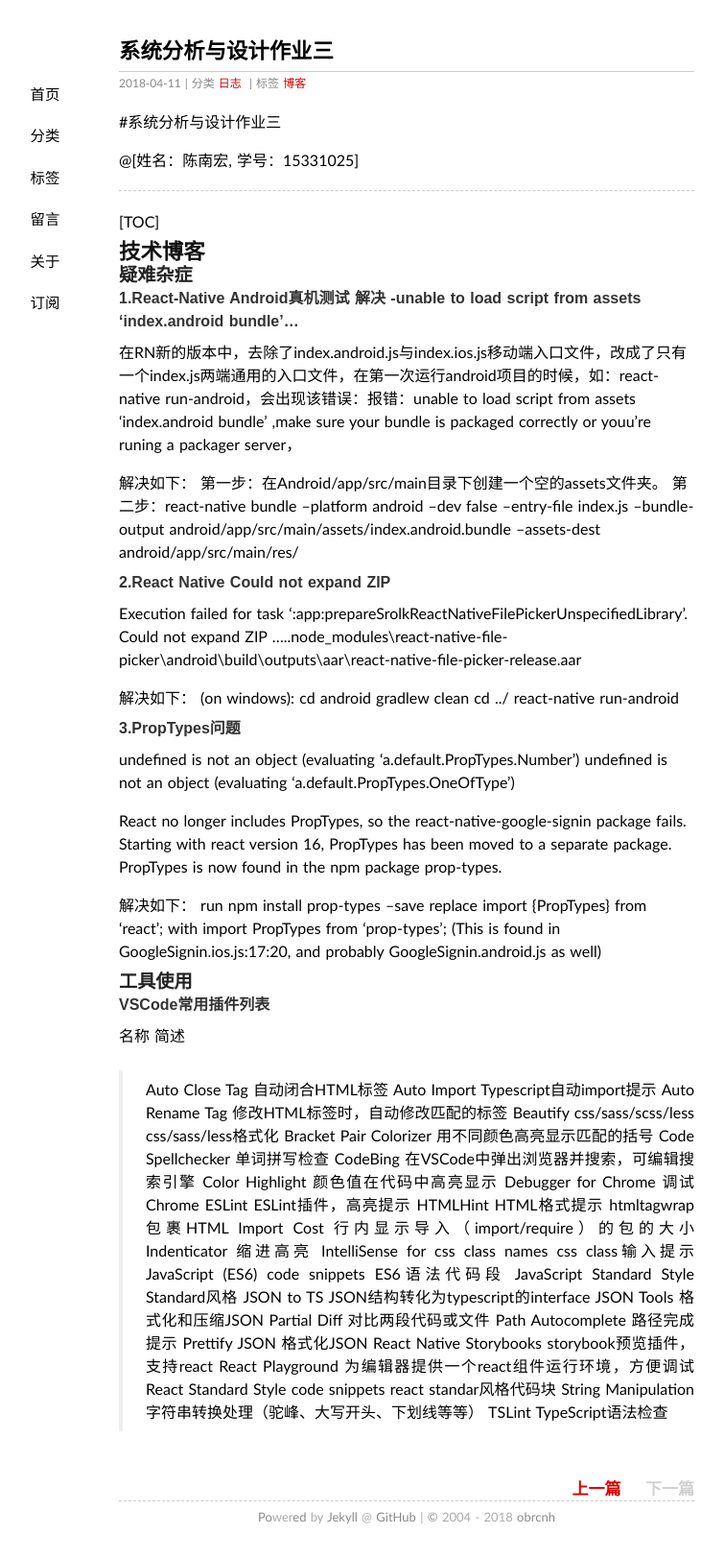
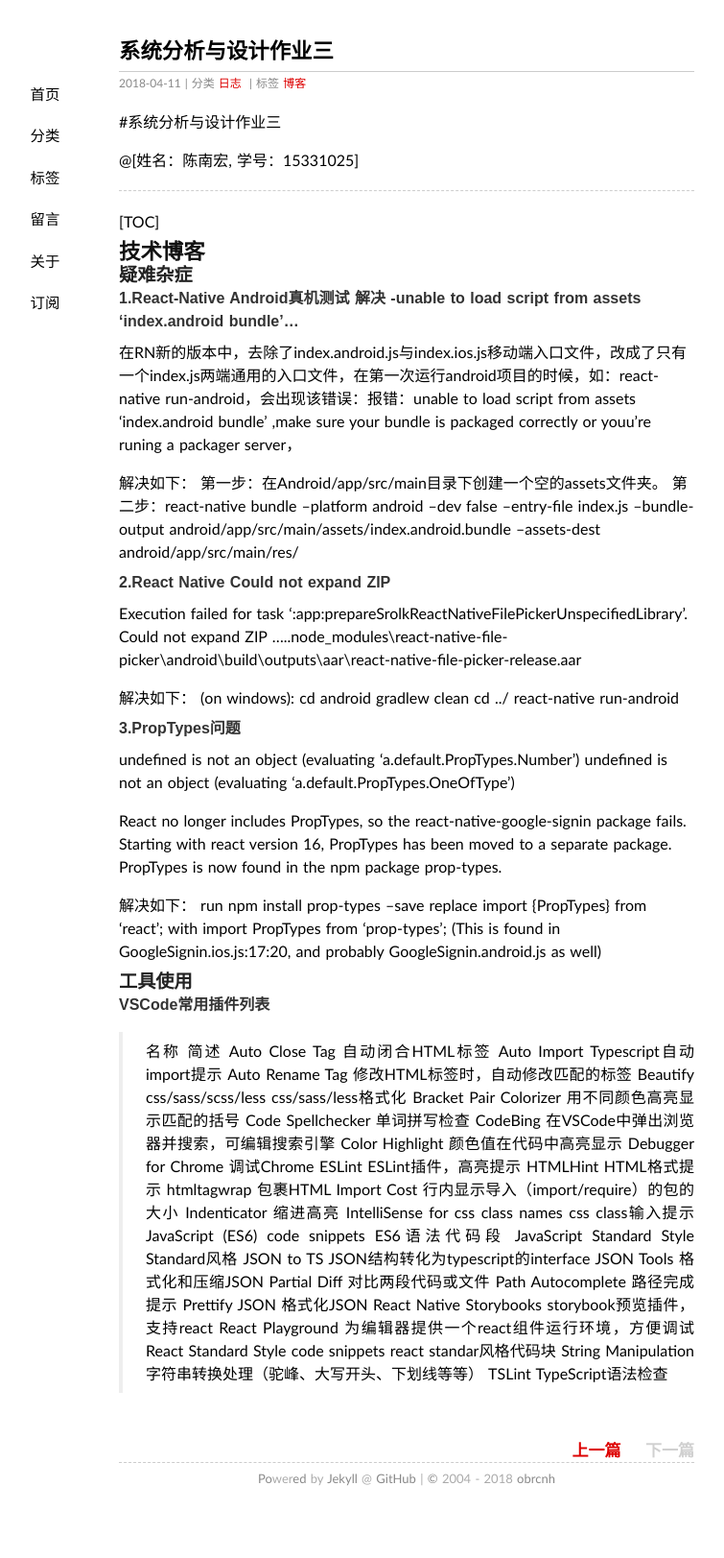
Before and after one commit to obrcnh/obrcnh.github.io, a Jekyll site: the page built from _posts/2018-04-11-系统分析与设计作业三.md, in a window 1280 px wide. Shown: the whole page at 96% size, without its empty margins (216-971 px from the left). Built offline with Jekyll 4.4.1, drawn with Linux system fonts in a browser that asks for light colours; comment, search, counter and statistics services are not loaded; after the commit the page ends 1583 px from its top, so only the background shows below that.

```diff
--- a/_posts/2018-04-11-系统分析与设计作业三.md
+++ b/_posts/2018-04-11-系统分析与设计作业三.md
@@ -54,14 +54,14 @@ import PropTypes from 'prop-types';
 ### 工具使用
 
 #### VSCode常用插件列表
-名称 简述
+> 名称 简述
 > Auto Close Tag	自动闭合HTML标签
-Auto Import	Typescript自动import提示
-Auto Rename Tag	修改HTML标签时，自动修改匹配的标签
-Beautify css/sass/scss/less	css/sass/less格式化
-Bracket Pair Colorizer	用不同颜色高亮显示匹配的括号
-Code Spellchecker	单词拼写检查
-CodeBing	在VSCode中弹出浏览器并搜索，可编辑搜索引擎
+> Auto Import	Typescript自动import提示
+> Auto Rename Tag	修改HTML标签时，自动修改匹配的标签
+> Beautify css/sass/scss/less	css/sass/less格式化
+> Bracket Pair Colorizer	用不同颜色高亮显示匹配的括号
+> Code Spellchecker	单词拼写检查
+> CodeBing	在VSCode中弹出浏览器并搜索，可编辑搜索引擎
 Color Highlight	颜色值在代码中高亮显示
 Debugger for Chrome	调试Chrome
 ESLint	ESLint插件，高亮提示
```
